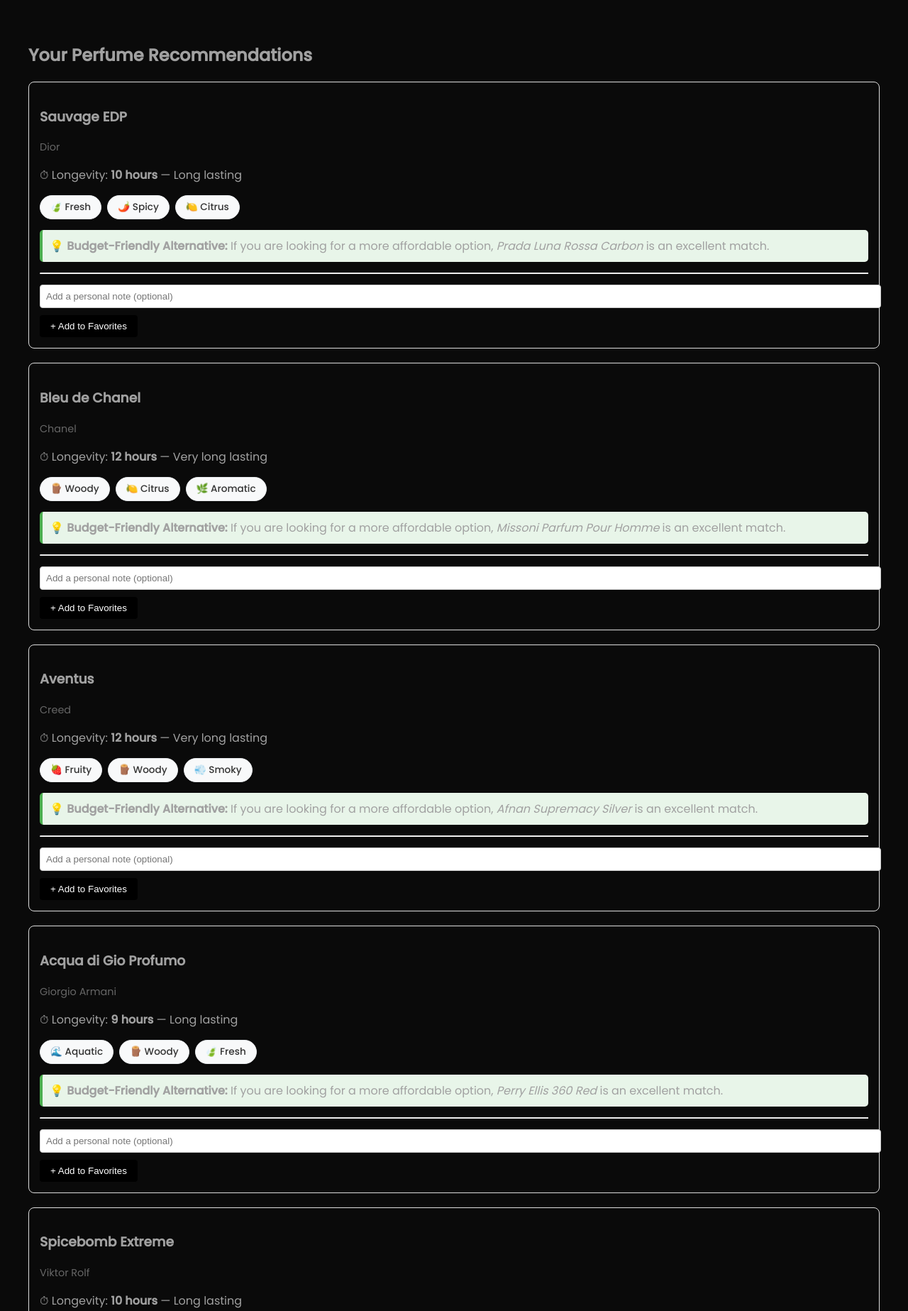
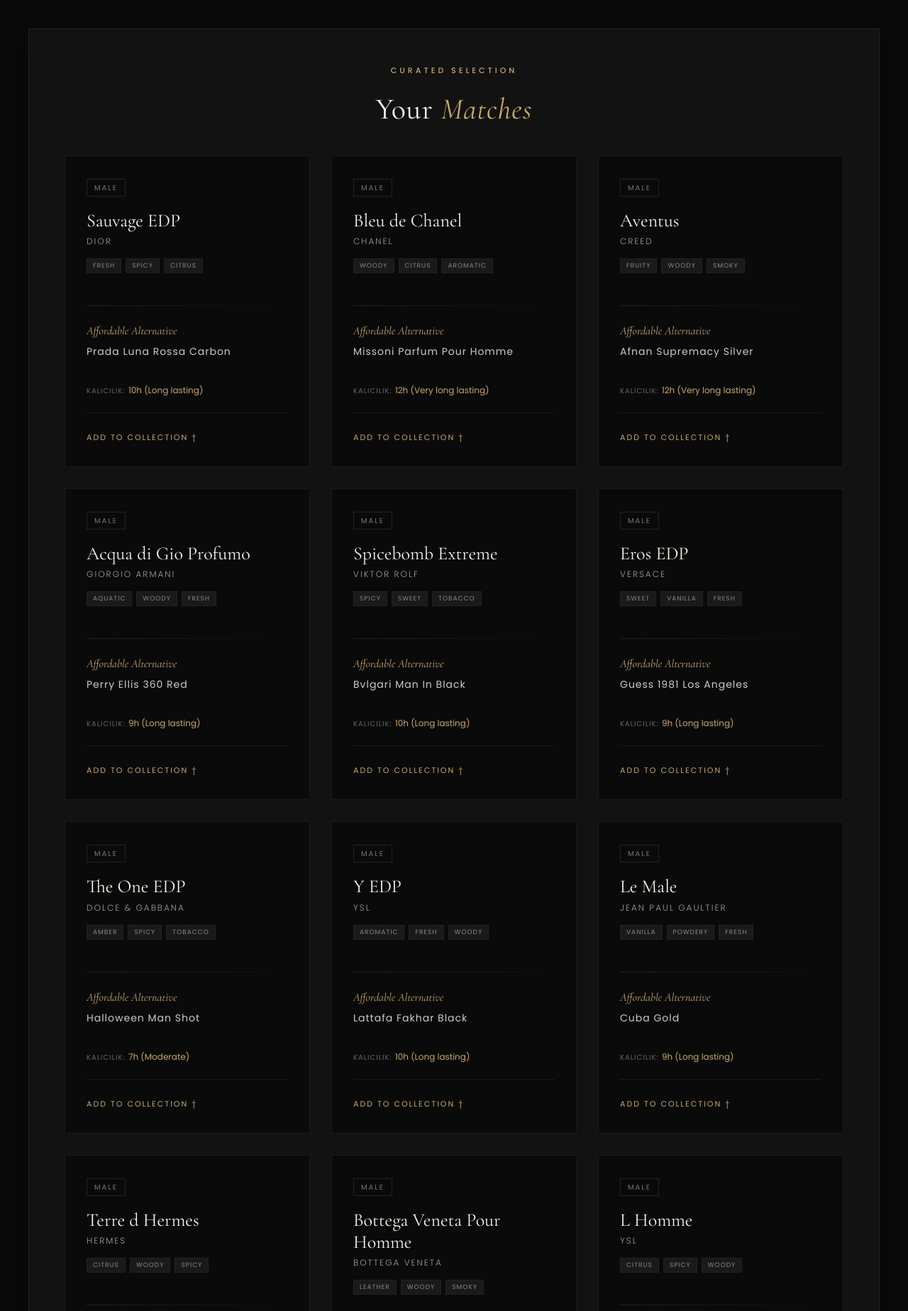
Before and after one commit to dilaycelikk/perfume-finder, a Flask app: page /results in a window 1280 px wide. Shown: the part 92-1939 px from the top of the page at 71% size. Run offline with Flask 3, Linux system fonts and the light colour scheme; a user stored in the database is signed in; data comes from the database, SQL or seed files in the repository.

Commit message:
[US1] [US2] [US3] Update results UI to display filtered perfumes, longevity tags, and alternatives

```diff
--- a/templates/results.html
+++ b/templates/results.html
@@ -1,72 +1,154 @@
 {% extends 'base.html' %}
 
 {% block content %}
-<div class="results">
-    <h2>Your Perfume Recommendations</h2>
+<div class="box" style="max-width: 1100px; padding: 50px;">
+    <span class="eyebrow">Curated Selection</span>
+    <h1 class="title">Your <em>Matches</em></h1>
 
-    {% if perfumes %}
-        <div class="perfume-grid">
-            {% for p in perfumes %}
-            <div class="perfume-card" style="border: 1px solid #ddd; padding: 15px; margin-bottom: 20px; border-radius: 8px;">
-                <h3>{{ p.name }}</h3>
-                <p class="brand" style="color: #666; font-size: 0.9em;">{{ p.brand }}</p>
-                <p>⏱ Longevity: <strong>{{ p.longevity_hours }} hours</strong> — {{ p.longevity_label }}</p>
+    <div class="perfume-grid">
+        {% if perfumes %}
+            {% for perfume in perfumes %}
+            <div class="perfume-card">
 
-                <div class="note-badges" style="margin: 15px 0; display: flex; flex-wrap: wrap; gap: 8px;">
-                    {% set note_emojis = {
-                        'citrus': '🍋', 'woody': '🪵', 'spicy': '🌶️', 'fresh': '🍃',
-                        'sweet': '🍬', 'vanilla': '🍦', 'floral': '🌸', 'fruity': '🍓',
-                        'smoky': '💨', 'aquatic': '🌊', 'amber': '🍯', 'rose': '🌹',
-                        'powdery': '☁️', 'leather': '🧥', 'tobacco': '🚬', 'green': '🌿',
-                        'earthy': '🌱', 'musky': '🪨', 'lactonic': '🥛', 'gourmand': '🧁',
-                        'aromatic': '🌿', 'boozy': '🥃'
-                    } %}
-
-                    {% for note in p.notes.split(',') %}
-                        {% set clean_note = note.strip().lower() %}
-                        <span class="note-pill" style="background-color: #f8f9fa; color: #333; padding: 6px 14px; border-radius: 20px; font-size: 0.85em; font-weight: 500; display: inline-flex; align-items: center; gap: 6px; border: 1px solid #e9ecef; box-shadow: 0 2px 4px rgba(0,0,0,0.02);">
-                            {{ note_emojis.get(clean_note, '✨') }} {{ clean_note | capitalize }}
-                        </span>
-                    {% endfor %}
+                <div class="card-top">
+                    <span class="perfume-badge">{{ perfume.gender|upper }}</span>
                 </div>
 
-                {% if p.alternative_suggestion %}
-                    <div class="suggestion-box" style="background-color: #e8f5e9; padding: 10px; margin-top: 10px; border-radius: 5px; border-left: 4px solid #4caf50;">
-                        💡 <strong>Budget-Friendly Alternative:</strong> If you are looking for a more affordable option, <em>{{ p.alternative_suggestion }}</em> is an excellent match.
+                <div class="card-main">
+                    <span class="perfume-name">{{ perfume.name }}</span>
+                    <span class="perfume-brand">{{ perfume.brand }}</span>
+
+                    <div class="perfume-notes">
+                        {% for note in perfume.notes.split(',') %}
+                            <span class="note-tag">{{ note.strip() }}</span>
+                        {% endfor %}
                     </div>
-                {% endif %}
+                </div>
 
-                {% if p.inspired_by %}
-                    <div class="inspiration-box" style="background-color: #f3e5f5; padding: 10px; margin-top: 10px; border-radius: 5px; border-left: 4px solid #9c27b0;">
-                        ✨ <strong>Inspiration:</strong> This scent is inspired by the luxury fragrance <em>{{ p.inspired_by }}</em>. A highly recommended option to explore in the future!
-                    </div>
-                {% endif %}
+                <div class="divider"></div>
 
-                <hr style="border-top: 1px solid #eee; margin: 15px 0;">
+                <div class="card-inspired">
+                    {% if perfume.budget|lower == 'luxury' %}
+                        <span class="inspired-label">Affordable Alternative</span>
+                        {% if perfume.alternative_suggestion and perfume.alternative_suggestion|string != 'None' and perfume.alternative_suggestion|string|trim != '' %}
+                            <span class="inspired-name">{{ perfume.alternative_suggestion }}</span>
+                        {% else %}
+                            <span class="inspired-name" style="color: #444; font-size: 11px; font-style: italic;">Exclusive Formulation</span>
+                        {% endif %}
+                    {% else %}
+                        <span class="inspired-label">Inspired By</span>
+                        {% if perfume.inspired_by and perfume.inspired_by|string != 'None' and perfume.inspired_by|string|trim != '' %}
+                            <span class="inspired-name">{{ perfume.inspired_by }}</span>
+                        {% else %}
+                            <span class="inspired-name" style="color: #444; font-size: 11px; font-style: italic;">Original Formulation</span>
+                        {% endif %}
+                    {% endif %}
+                </div>
 
-                {% if p.already_saved %}
-                    <button class="btn-saved" disabled style="background-color: #ccc; padding: 8px 15px; border: none; border-radius: 4px; cursor: not-allowed;">✓ Already in Favorites</button>
-                {% else %}
-                    <form method="POST" action="{{ url_for('add_favorite', perfume_id=p.id) }}">
-                        <input type="hidden" name="gender" value="{{ request.args.get('gender') }}">
-                        <input type="hidden" name="budget" value="{{ request.args.get('budget') }}">
-                        <input type="hidden" name="season" value="{{ request.args.get('season') }}">
-                        <input type="hidden" name="mood" value="{{ request.args.get('mood') }}">
-                        <input type="hidden" name="filter_note" value="{{ request.args.get('note') }}">
+                <div class="card-longevity" style="margin-bottom: 20px;">
+                    <span style="font-size: 10px; color: #666; text-transform: uppercase; letter-spacing: 1px;">Kalıcılık:</span>
+                    <span style="color: #C8A96B; font-size: 12px; font-weight: 400;">{{ perfume.longevity_hours }}h ({{ perfume.longevity_label }})</span>
+                </div>
 
-                        <input type="text" name="note" placeholder="Add a personal note (optional)" style="width: 100%; padding: 8px; margin-bottom: 10px; border: 1px solid #ccc; border-radius: 4px;">
-                        <button type="submit" class="btn-primary" style="background-color: #000; color: #fff; padding: 8px 15px; border: none; border-radius: 4px; cursor: pointer;">+ Add to Favorites</button>
-                    </form>
-                {% endif %}
+                <div class="card-action">
+                    {% if favorite_ids and perfume.id in favorite_ids %}
+                        <button class="action-link btn-added"
+                                data-delete-url="{{ url_for('delete_favorite', fav_id=perfume.id) }}"
+                                data-add-url="{{ url_for('add_favorite', perfume_id=perfume.id) }}"
+                                onmouseenter="this.textContent='REMOVE ✗'"
+                                onmouseleave="this.textContent='ADDED TO PORTFOLIO ✓'"
+                                onclick="toggleFavorite(this, 'remove')">
+                            ADDED TO PORTFOLIO ✓
+                        </button>
+                    {% else %}
+                        <button class="action-link"
+                                data-delete-url="{{ url_for('delete_favorite', fav_id=perfume.id) }}"
+                                data-add-url="{{ url_for('add_favorite', perfume_id=perfume.id) }}"
+                                onclick="toggleFavorite(this, 'add')">
+                            Add To Collection †
+                        </button>
+                    {% endif %}
+                </div>
+
             </div>
             {% endfor %}
-        </div>
-    {% else %}
-        <div class="empty-state" style="text-align: center; padding: 40px; background-color: #f9f9f9; border-radius: 8px;">
-            <p>We couldn't find an exact match for that specific combination, but the world of fragrance is full of surprises!</p>
-            <p>Would you like to adjust your filters to discover more options?</p>
-            <a href="{{ url_for('quiz') }}" class="btn-secondary" style="display: inline-block; margin-top: 15px; padding: 10px 20px; background-color: #ddd; color: #333; text-decoration: none; border-radius: 4px;">← Re-take the Quiz</a>
-        </div>
-    {% endif %}
+        {% else %}
+            <div style="grid-column: 1 / -1; text-align: center; padding: 40px 0;">
+                <p style="font-weight: 300; color: #777;">No exact match found. Try adjusting your preferences.</p>
+            </div>
+        {% endif %}
+    </div>
+
+    <div style="text-align: center; margin-top: 60px;">
+        <a href="{{ url_for('quiz') }}" class="btn-gold btn-outline">Take Quiz Again</a>
+    </div>
 </div>
+
+<style>
+    .perfume-grid { display: grid; grid-template-columns: repeat(auto-fit, minmax(280px, 1fr)); gap: 30px; margin-top: 40px; }
+    .perfume-card { background: #0A0A0A; border: 1px solid #1a1a1a; padding: 30px; display: flex; flex-direction: column; transition: all 0.3s ease; position: relative; }
+    .perfume-card:hover { border-color: rgba(200, 169, 107, 0.4); transform: translateY(-5px); }
+
+    .card-top { margin-bottom: 20px; }
+    .perfume-badge { font-size: 10px; letter-spacing: 2px; color: #777; border: 1px solid #222; padding: 4px 10px; font-weight: 400; }
+
+    .card-main { display: flex; flex-direction: column; gap: 5px; margin-bottom: 20px; }
+    .perfume-name { font-family: 'Cormorant Garamond', serif; color: #F5F5F2; font-size: 26px; font-weight: 400; line-height: 1.2; }
+    .perfume-brand { color: #A1A1A1; font-size: 12px; text-transform: uppercase; letter-spacing: 2px; font-weight: 300; }
+
+    .perfume-notes { display: flex; flex-wrap: wrap; gap: 6px; margin-top: 10px; }
+    .note-tag { background: #1a1a1a; color: #888; font-size: 9px; text-transform: uppercase; letter-spacing: 1px; padding: 3px 8px; border: 1px solid #222; }
+
+    .divider { height: 1px; background: linear-gradient(90deg, #222, transparent); margin: 25px 0; }
+
+    .card-inspired { display: flex; flex-direction: column; gap: 4px; margin-bottom: 30px; flex-grow: 1; }
+    .inspired-label { color: #C8A96B; font-family: 'Cormorant Garamond', serif; font-style: italic; font-size: 16px; margin-bottom: 5px; }
+    .inspired-name { color: #ccc; font-size: 14px; font-weight: 400; letter-spacing: 1px; }
+
+    .card-action { margin-top: auto; border-top: 1px solid #1a1a1a; padding-top: 20px; }
+    .action-link { background: none; border: none; color: #C8A96B; font-family: 'Poppins', sans-serif; font-size: 11px; letter-spacing: 2px; text-transform: uppercase; cursor: pointer; padding: 0; width: 100%; text-align: left; transition: color 0.3s; }
+    .action-link:hover { color: #E5C07B; }
+
+    .btn-added { color: #F5F5F2; letter-spacing: 3px; }
+    .btn-added:hover { color: #cc3333 !important; }
+</style>
+
+<script>
+    document.addEventListener("DOMContentLoaded", function() {
+        const scrollPos = sessionStorage.getItem("scrollPos");
+        if (scrollPos) {
+            window.scrollTo(0, scrollPos);
+            sessionStorage.removeItem("scrollPos");
+        }
+    });
+
+    function buttonLoading(formElement) {
+        sessionStorage.setItem("scrollPos", window.scrollY);
+        const btn = formElement.querySelector('.action-link');
+        btn.innerHTML = 'ADDING...';
+        btn.style.color = '#F5F5F2';
+    }
+
+    function toggleFavorite(btn, action) {
+        sessionStorage.setItem("scrollPos", window.scrollY);
+        const url = action === 'remove' ? btn.dataset.deleteUrl : btn.dataset.addUrl;
+
+        fetch(url, { method: 'POST' })
+            .then(() => {
+                if (action === 'remove') {
+                    btn.textContent = 'Add To Collection †';
+                    btn.classList.remove('btn-added');
+                    btn.onmouseenter = null;
+                    btn.onmouseleave = null;
+                    btn.onclick = function() { toggleFavorite(this, 'add'); };
+                } else {
+                    btn.textContent = 'ADDED TO PORTFOLIO ✓';
+                    btn.classList.add('btn-added');
+                    btn.onmouseenter = function() { this.textContent = 'REMOVE ✗'; };
+                    btn.onmouseleave = function() { this.textContent = 'ADDED TO PORTFOLIO ✓'; };
+                    btn.onclick = function() { toggleFavorite(this, 'remove'); };
+                }
+            });
+    }
+</script>
 {% endblock %}
```
